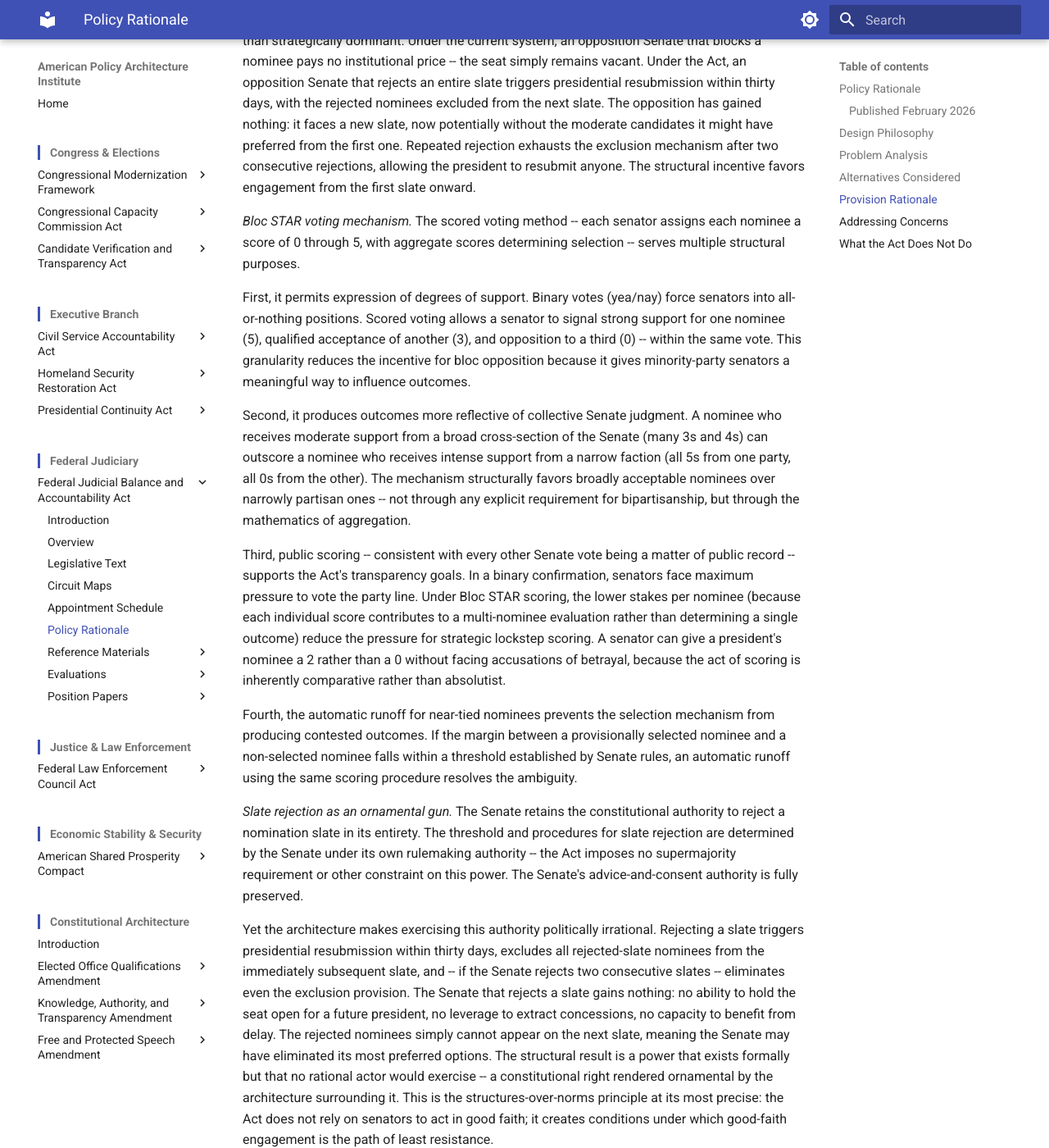
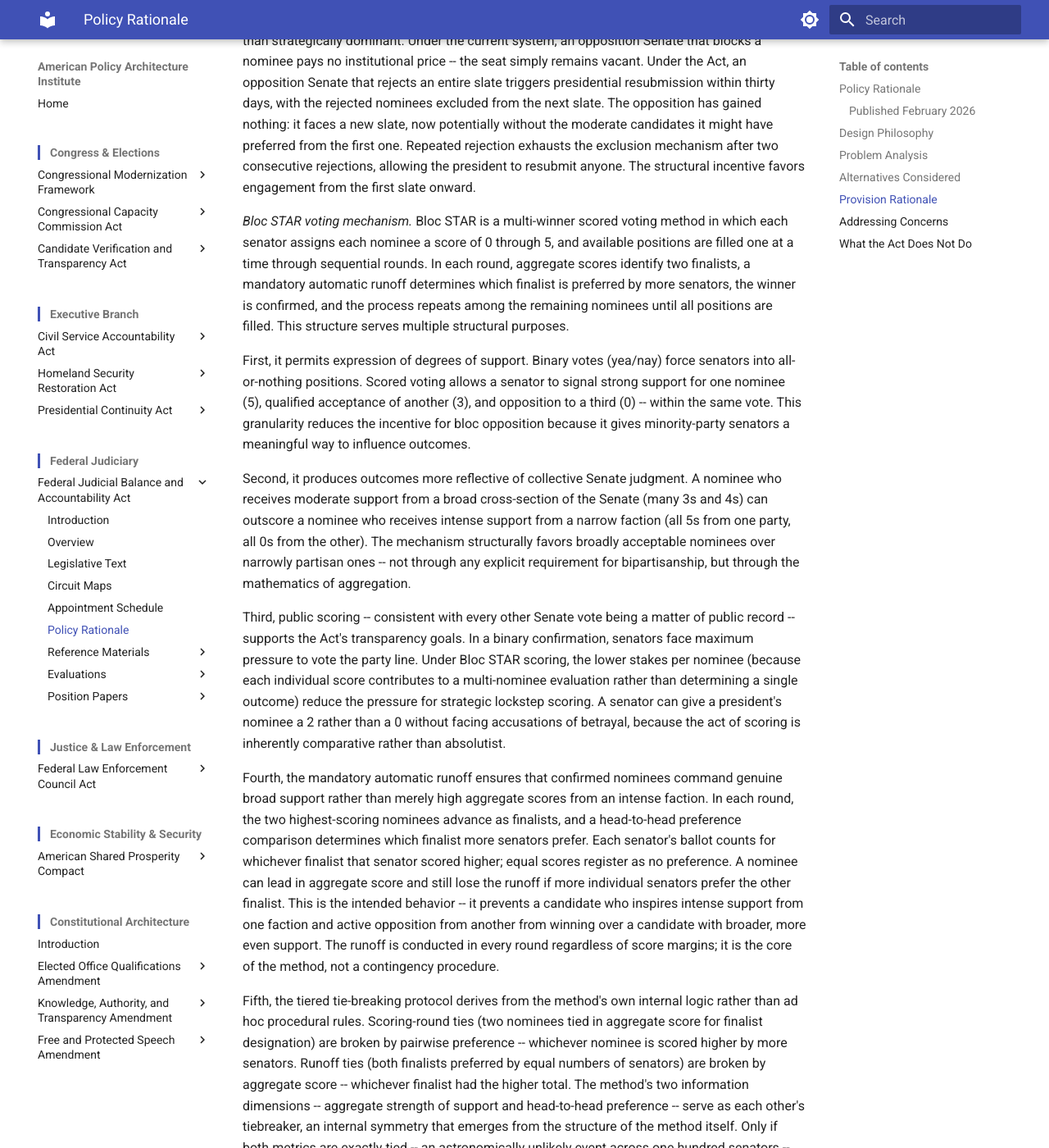
Before and after one commit to albertintech/apai, an MkDocs documentation site: the page built from docs/judiciary/fjbaa/policy-rationale.md, in a window 1280 px wide and 1400 px high, scrolled down 13939 px. Shown: the whole window at 82% size. Built offline with MkDocs 1.6.1 and Material for MkDocs 9.7.7, drawn with Linux system fonts in a browser that asks for light colours; some of the changed text lies outside the part shown.

Commit message:
Update policy-rationale.md

```diff
--- a/docs/judiciary/fjbaa/policy-rationale.md
+++ b/docs/judiciary/fjbaa/policy-rationale.md
@@ -152,7 +152,7 @@ Under slate-based selection, the Senate faces a fundamentally different choice:
 
 The result is a confirmation process where obstruction becomes strategically irrational rather than strategically dominant. Under the current system, an opposition Senate that blocks a nominee pays no institutional price -- the seat simply remains vacant. Under the Act, an opposition Senate that rejects an entire slate triggers presidential resubmission within thirty days, with the rejected nominees excluded from the next slate. The opposition has gained nothing: it faces a new slate, now potentially without the moderate candidates it might have preferred from the first one. Repeated rejection exhausts the exclusion mechanism after two consecutive rejections, allowing the president to resubmit anyone. The structural incentive favors engagement from the first slate onward.
 
-*Bloc STAR voting mechanism.* The scored voting method -- each senator assigns each nominee a score of 0 through 5, with aggregate scores determining selection -- serves multiple structural purposes.
+*Bloc STAR voting mechanism.* Bloc STAR is a multi-winner scored voting method in which each senator assigns each nominee a score of 0 through 5, and available positions are filled one at a time through sequential rounds. In each round, aggregate scores identify two finalists, a mandatory automatic runoff determines which finalist is preferred by more senators, the winner is confirmed, and the process repeats among the remaining nominees until all positions are filled. This structure serves multiple structural purposes.
 
 First, it permits expression of degrees of support. Binary votes (yea/nay) force senators into all-or-nothing positions. Scored voting allows a senator to signal strong support for one nominee (5), qualified acceptance of another (3), and opposition to a third (0) -- within the same vote. This granularity reduces the incentive for bloc opposition because it gives minority-party senators a meaningful way to influence outcomes.
 
@@ -160,7 +160,9 @@ Second, it produces outcomes more reflective of collective Senate judgment. A no
 
 Third, public scoring -- consistent with every other Senate vote being a matter of public record -- supports the Act's transparency goals. In a binary confirmation, senators face maximum pressure to vote the party line. Under Bloc STAR scoring, the lower stakes per nominee (because each individual score contributes to a multi-nominee evaluation rather than determining a single outcome) reduce the pressure for strategic lockstep scoring. A senator can give a president's nominee a 2 rather than a 0 without facing accusations of betrayal, because the act of scoring is inherently comparative rather than absolutist.
 
-Fourth, the automatic runoff for near-tied nominees prevents the selection mechanism from producing contested outcomes. If the margin between a provisionally selected nominee and a non-selected nominee falls within a threshold established by Senate rules, an automatic runoff using the same scoring procedure resolves the ambiguity.
+Fourth, the mandatory automatic runoff ensures that confirmed nominees command genuine broad support rather than merely high aggregate scores from an intense faction. In each round, the two highest-scoring nominees advance as finalists, and a head-to-head preference comparison determines which finalist more senators prefer. Each senator's ballot counts for whichever finalist that senator scored higher; equal scores register as no preference. A nominee can lead in aggregate score and still lose the runoff if more individual senators prefer the other finalist. This is the intended behavior -- it prevents a candidate who inspires intense support from one faction and active opposition from another from winning over a candidate with broader, more even support. The runoff is conducted in every round regardless of score margins; it is the core of the method, not a contingency procedure.
+
+Fifth, the tiered tie-breaking protocol derives from the method's own internal logic rather than ad hoc procedural rules. Scoring-round ties (two nominees tied in aggregate score for finalist designation) are broken by pairwise preference -- whichever nominee is scored higher by more senators. Runoff ties (both finalists preferred by equal numbers of senators) are broken by aggregate score -- whichever finalist had the higher total. The method's two information dimensions -- aggregate strength of support and head-to-head preference -- serve as each other's tiebreaker, an internal symmetry that emerges from the structure of the method itself. Only if both metrics are exactly tied -- an astronomically unlikely event across one hundred senators -- does the procedure resort to lot conducted by the Presiding Officer. The Senate retains authority to adopt alternative tie-breaking procedures by rule, consistent with the hybrid model applied throughout the Act.
 
 *Slate rejection as an ornamental gun.* The Senate retains the constitutional authority to reject a nomination slate in its entirety. The threshold and procedures for slate rejection are determined by the Senate under its own rulemaking authority -- the Act imposes no supermajority requirement or other constraint on this power. The Senate's advice-and-consent authority is fully preserved.
 
@@ -372,7 +374,10 @@ The reform is deliberately focused on structural problems -- circuit imbalance,
 ## Revision History
 
 **Revision 2.6** (Current)
-- DPS Rev 2.7 structural alignment: wrapped revision history in HTML comment block, added revision history note, added last revised line, standardized download link format, renamed file to Production Convention
+- Updated reference line to reflect FJBAA Rev 2.5
+- Corrected Bloc STAR voting mechanism subsection: rewrote opening sentence to describe sequential single-winner rounds with mandatory pairwise preference runoff (replacing prior description of aggregate-score batch selection)
+- Rewrote fourth structural purpose: replaced "automatic runoff for near-tied nominees" (conditional tiebreaker framing) with explanation of mandatory automatic runoff as the mechanism ensuring broad preference over factional intensity
+- Added fifth structural purpose: tiered tie-breaking protocol derived from STAR voting's native internal symmetry -- aggregate score and pairwise preference serve as each other's tiebreaker, with lot by Presiding Officer as residual and Senate override preserved
 
 **Revision 2.5**
 - Removed "National anxiety over justice health and longevity" as a standalone structural dysfunction in Problem Analysis (seven dysfunctions reduced to six)
```
Also changed, not shown: other parts of docs/judiciary/fjbaa/policy-rationale.md (+1 -1 lines).
